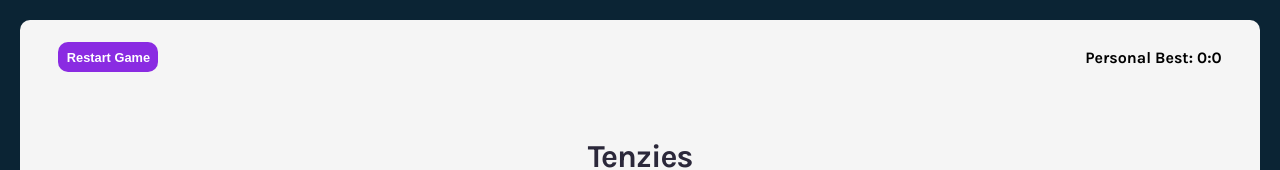
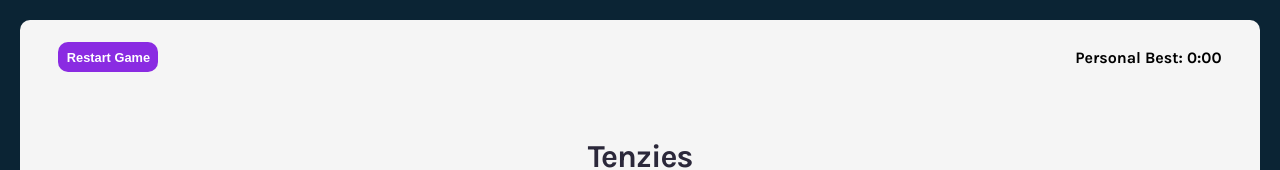
Before and after one commit to DavidPeguero/Tenzies, a React (Create React App) app: page / in a window 1280 px wide. Shown: the top 170 px of the page. Built offline with nearby package versions, Linux system fonts and the light colour scheme.

Commit message:
Fixed a bug where personal best wasn't being recorded

```diff
--- a/src/App.js
+++ b/src/App.js
@@ -61,7 +61,7 @@ function App() {
 
   //Set to a new game state
   function newGame(){
-    if(time < bestTime && tenzies){
+    if(time < bestTime || bestTime == 0){
       localStorage.setItem("bestTime", JSON.stringify(time))
       setBestTime(JSON.parse(localStorage.getItem("bestTime")))
     }
@@ -95,12 +95,13 @@ function App() {
 
 
 
+
   return (
     <main>
       {tenzies && <Confetti></Confetti>}
       <div className="header">
         <button className="reset" onClick={restart}>Restart Game</button>
-        <h4 className="personal-best">Personal Best: {(bestTime/60000).toFixed(0)}:{(bestTime/1000%60).toFixed(0)}</h4>
+        <h4 className="personal-best">Personal Best: {(bestTime/60000).toFixed(0)}:{(bestTime/1000%60) >= 10 ? (bestTime/1000%60).toFixed(0) : `0${(bestTime/1000%60).toFixed(0)}`}</h4>
       </div>
       <h1 className="game-title">Tenzies</h1>
       <p className="game-text">Roll until all dice are the same. Click each die to freeze it at its current value between rolls.</p>
```
